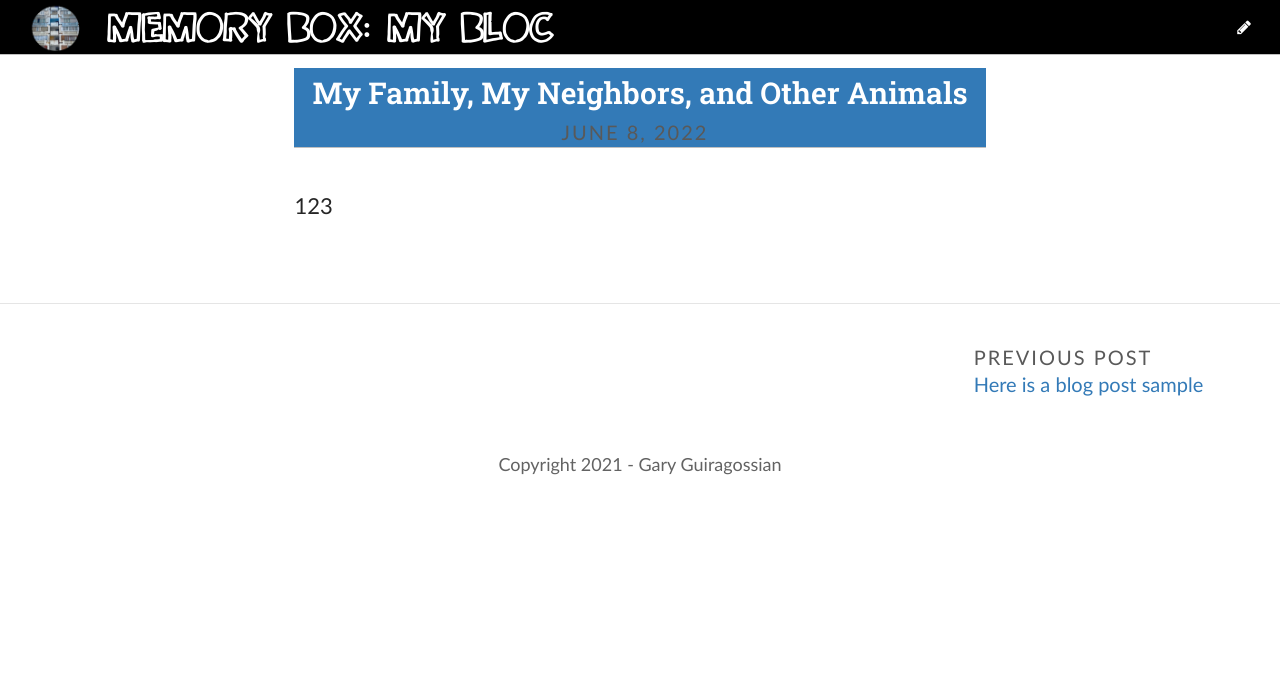
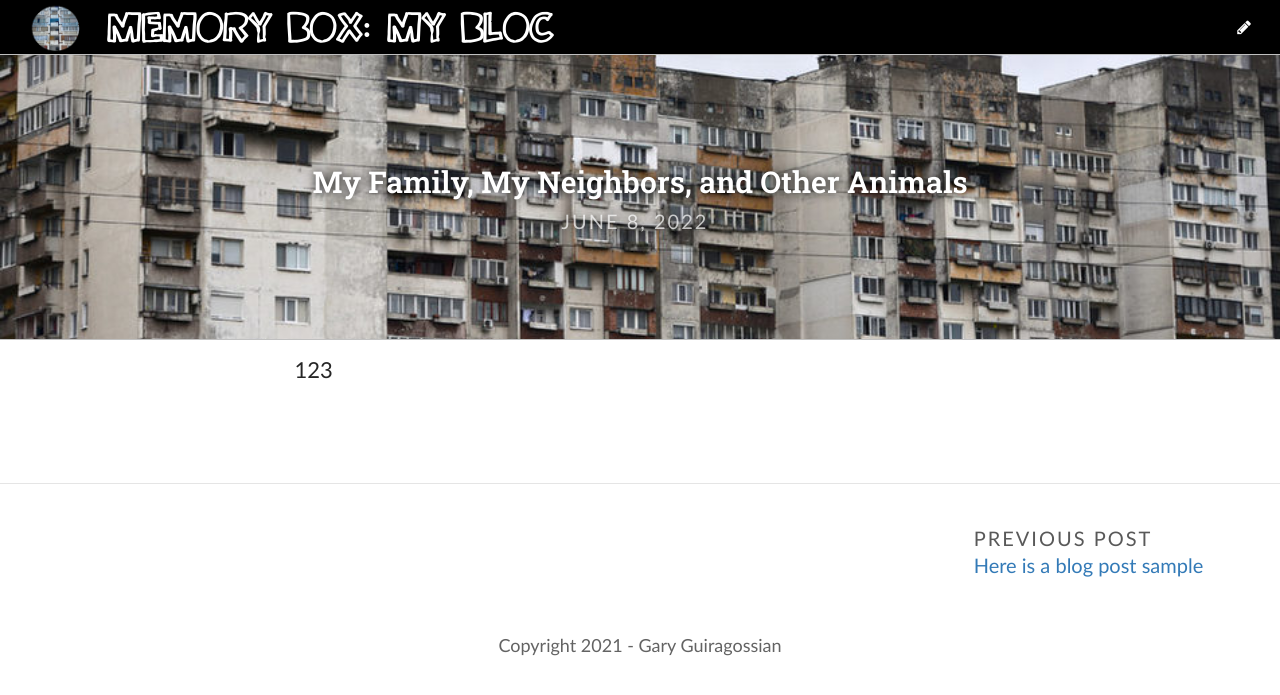
Before and after one commit to garyBG/GGMemoryBox, a Jekyll site: the page built from _posts/2022-06-08-my-family-my-neighbors-and-other-animals.md, in a window 1280 px wide. Shown: the top 695 px of the page. Built offline with Jekyll 4.4.1, drawn with Linux system fonts in a browser that asks for light colours; some web fonts are replaced.

Commit message:
Update Post “2022-06-08-my-family-my-neighbors-and-other-animals”

```diff
--- a/_posts/2022-06-08-my-family-my-neighbors-and-other-animals.md
+++ b/_posts/2022-06-08-my-family-my-neighbors-and-other-animals.md
@@ -2,6 +2,7 @@
 layout: post
 title: My Family, My Neighbors, and Other Animals
 date: 2022-06-08T07:00:17.060Z
+image: ../uploads/blockheader.jpg
 title_color: "#ffffff"
 caption: Check
 comments: false
```
